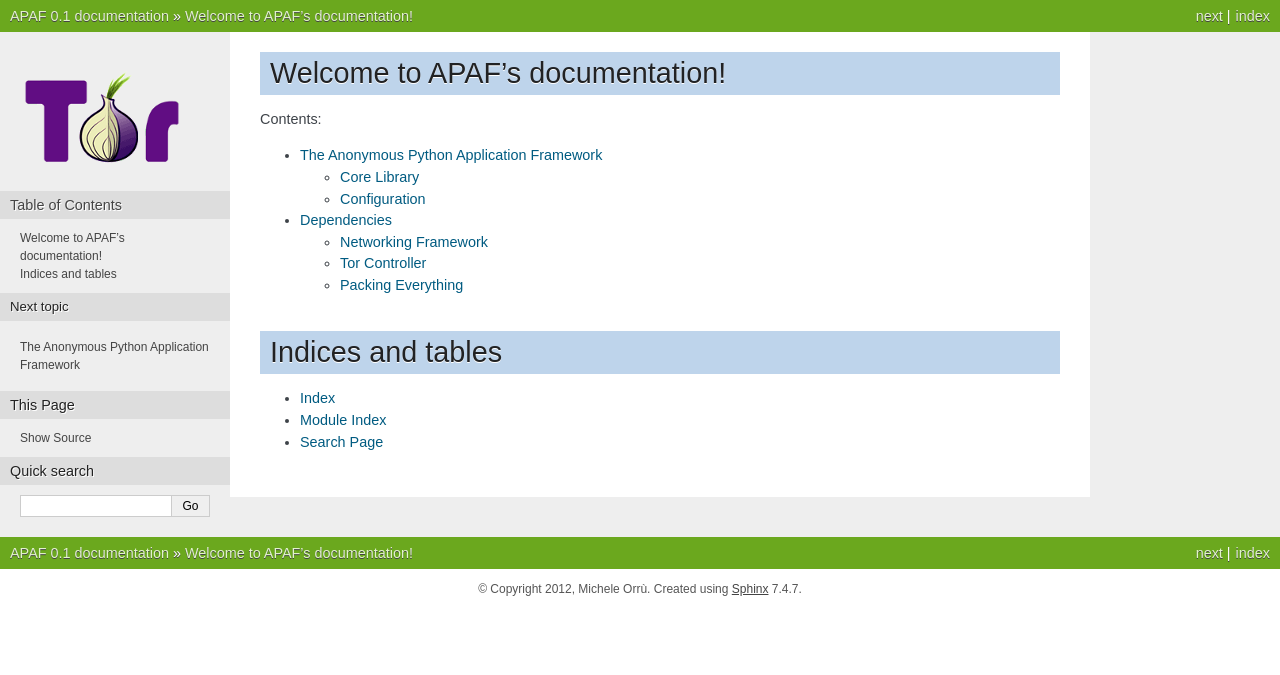
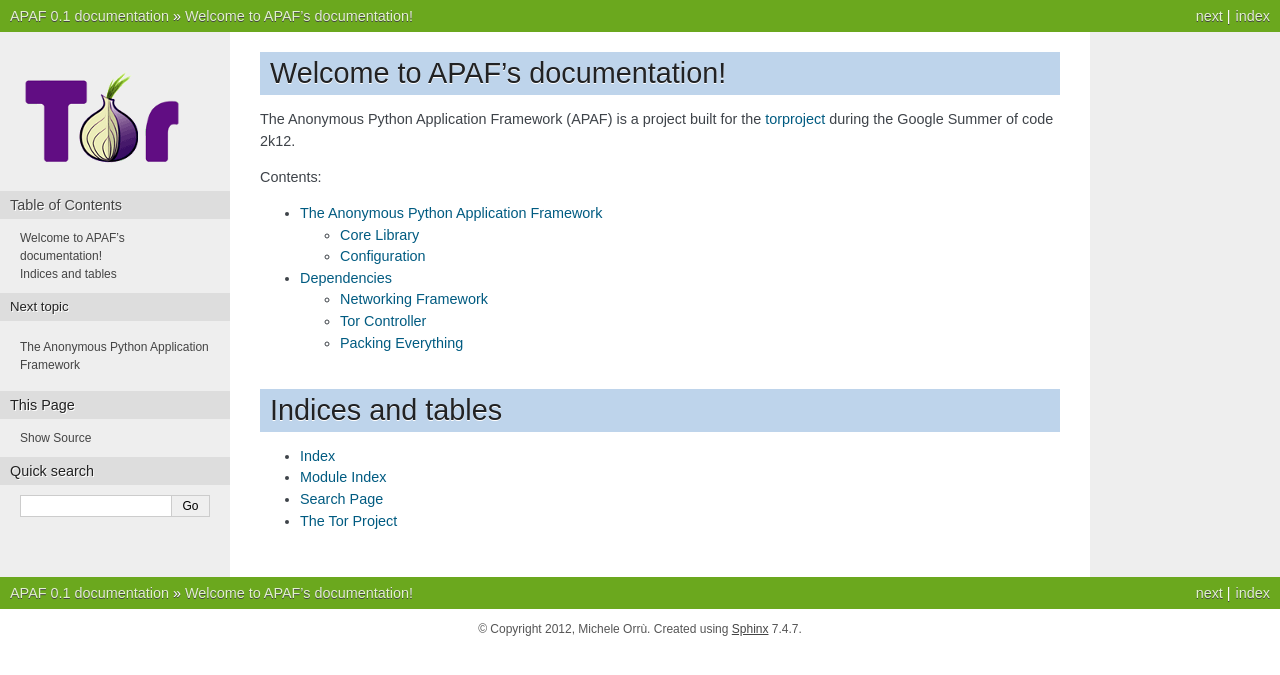
Before and after one commit to globaleaks/APAF, a Sphinx documentation site: the page built from docs/source/index.rst, in a window 1280 px wide. Shown: the top 675 px of the page. Built offline with Sphinx 7.4.7, drawn with Linux system fonts in a browser that asks for light colours.

Commit message:
< wseltzer> maker: you could help address the trademark question by including a line or two describing the project's relation to Tor

```diff
--- a/docs/source/index.rst
+++ b/docs/source/index.rst
@@ -6,6 +6,9 @@
 
 Welcome to APAF's documentation!
 ================================
+
+The Anonymous Python Application Framework (APAF) is a project built for the
+`torproject`_ during the Google Summer of code 2k12.
 
 Contents:
 
@@ -22,3 +25,6 @@
 * :ref:`genindex`
 * :ref:`modindex`
 * :ref:`search`
+* `The Tor Project <torproject>`_
+
+.. _torproject: https://www.torproject.org
```
